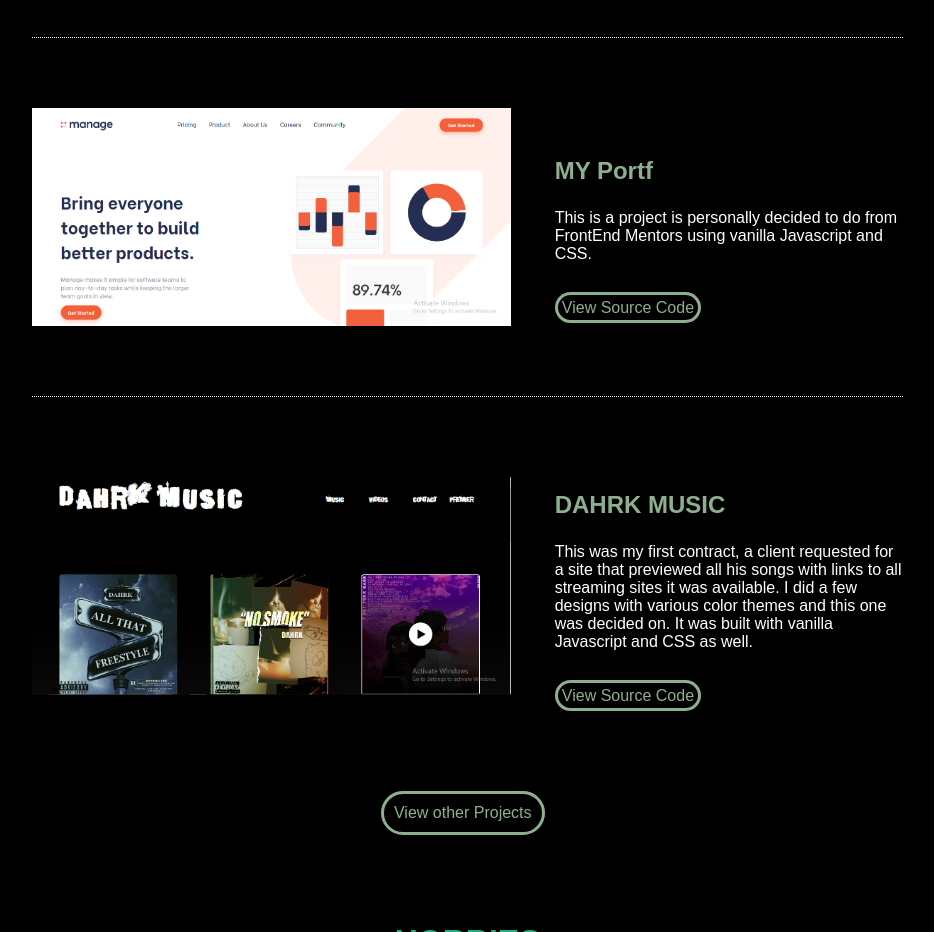
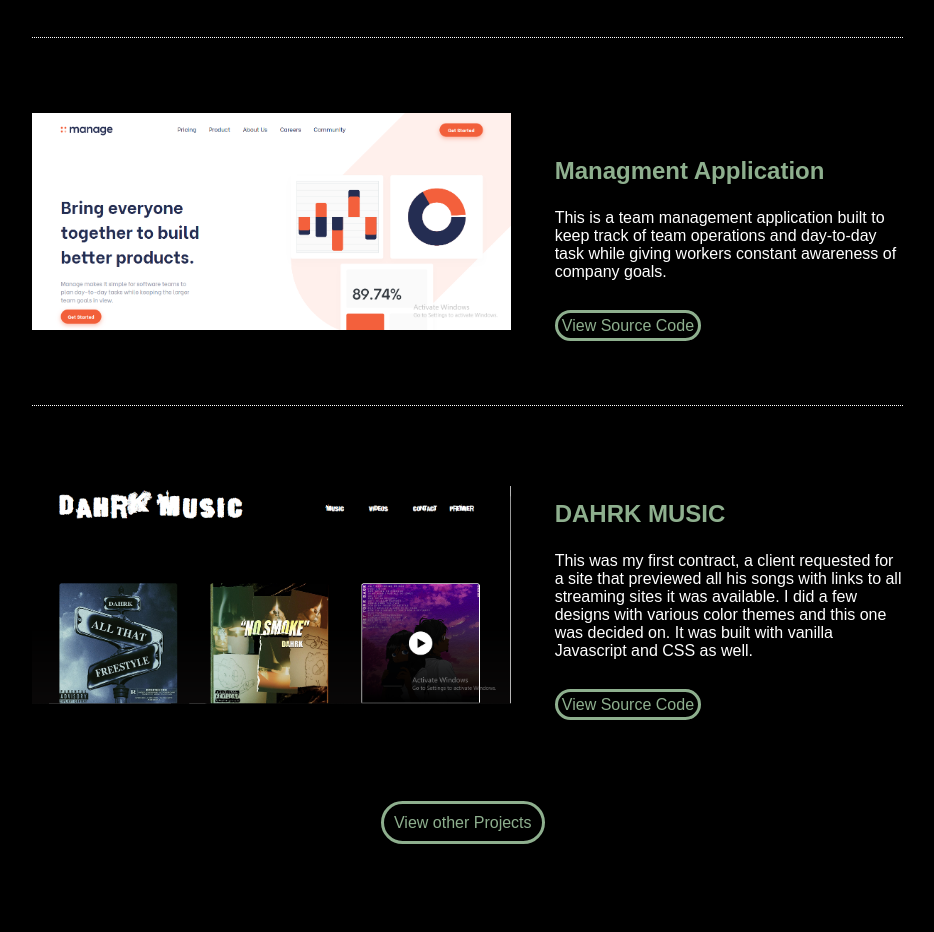
Before and after one commit to Ebun22/Portfolio2, a plain HTML site: page index.html in a window 1280 px wide. Shown: the part 2000-2932 px from the top of the page, without its empty margins (326-1260 px from the left). Drawn offline with Linux system fonts and the light colour scheme; a web font is replaced by a local one.

Commit message:
Updated CV
Changed CV and updated link to new cv

```diff
--- a/index.html
+++ b/index.html
@@ -126,10 +126,10 @@
               <img src="images/ml.png" class="proj-img" />
             </div><!--END OF IMG-CARD-->
             <div class="card-content animate-right">
-              <p>MY Portf</p>
+              <p>Managment Application</p>
               <div class="card-text">
-                <p class="text">This is a project is personally decided to do from FrontEnd Mentors
-                  using vanilla Javascript and CSS.
+                <p class="text">This is a team management application built to keep track of team operations
+                  and day-to-day task while giving workers constant awareness of company goals.
                 </p>
                 <a href="https://github.com/Ebun22/Manage-landing-Page.git" class="button" target="_blank">View Source Code</a>
               </div><!--END OF CARD-TEXT-->
@@ -193,7 +193,7 @@
               </a>
             </div>
             <div class="drive">
-              <a href="https://drive.google.com/file/d/1kUyBgFpnYdZEG1qKL486otn--XU0EqeB/view?usp=drive_link" target="_blank">Download my resume</a>
+              <a href="https://drive.google.com/file/d/1iGtR35pRoocV88GB0xIqP0mkN4KJxBkP/view?usp=sharing" target="_blank">Download my resume</a>
             </div>
           </div>
         </div>
```
